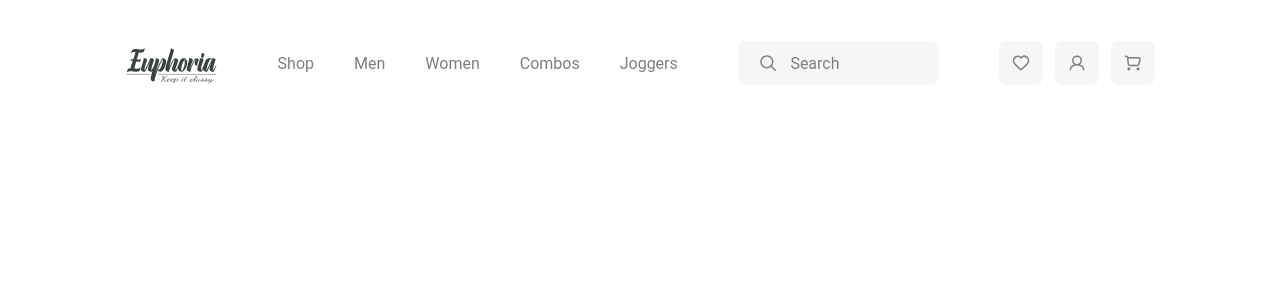
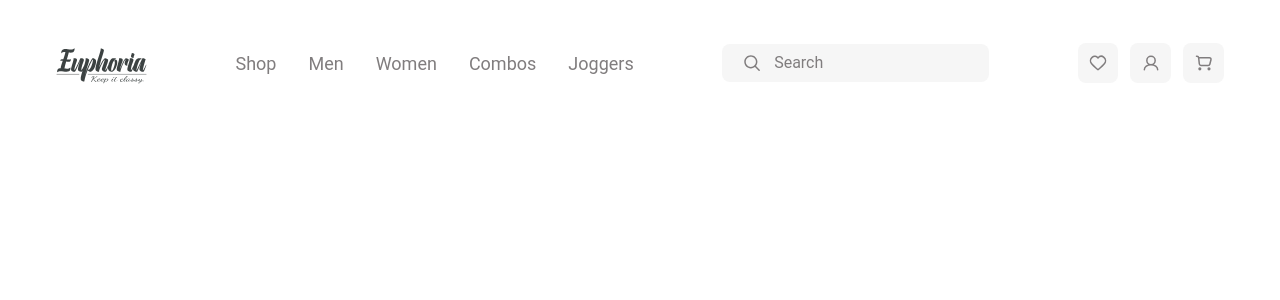
Before and after one commit to deadishov/euphoria, a React (Create React App) app: page / in a window 1280 px wide. Shown: the top 300 px of the page. Built offline with nearby package versions, Linux system fonts and the light colour scheme.

Commit message:
adding burger menu in process

```diff
--- a/src/App.tsx
+++ b/src/App.tsx
@@ -1,3 +1,4 @@
+import { Container } from '@mui/system';
 import { Header } from './components/Header';
 import { Slider } from './components/Slider';
 import './scss/app.scss'
@@ -5,10 +6,10 @@ import './scss/app.scss'
 
 function App() {
   return (
-    <div>
+    <Container>
       <Header />
       <Slider />
-    </div>
+    </Container>
   );
 }
 
--- a/src/components/Header/Header.module.scss
+++ b/src/components/Header/Header.module.scss
@@ -1,38 +1,77 @@
 .searchWrapper {
     position: relative;
-    max-width: 267px;
+    display: flex;
+    align-items: center;
+    max-width: 16.6875rem;
 
-    @media (max-width: 1300px) {
-        max-width: 200px;
+    @media (max-width: 1100px) {
+        max-width: 12.5rem;
+    }
+
+    @media (max-width: 1000px) {
+        max-width: 10.5rem;
+    }
+
+    @media (max-width: 900px) {
+        max-width: 100%;
     }
 
     .search {
+        display: flex;
+        align-items: center;
         border-radius: 8px;
         width: 100%;
         background: #F6F6F6;
         border: none;
-        padding: 12px 20px 12px 52px;
-        height: 44px;
-        font-size: 16px;
+        padding: 0.55rem 1.25rem 0.65rem 3.25rem;
+        font-size: 1rem;
 
         &::placeholder {
             color: #807D7E;
-            font-size: 16px;
+            font-size: 1rem;
         }
     }
 
     .searchImg {
         position: absolute;
-        top: 12px;
         left: 20px;
     }
 }
 
-.headerLink {
-    color: inherit;
+.linksWrapper {
+    display: flex;
+    align-items: center;
+    gap: 2.5rem;
+    color: #807D7E;
 
-    &:hover {
-        color: '#3C4242';
-        transition: 'color 0.3s'
+    @media(max-width: 1300px) {
+        gap: 2rem
+    }
+
+    @media(max-width: 1150px) {
+        gap: 1.5rem
+    }
+
+    @media(max-width: 900px) {
+        display: none;
+    }
+
+    .headerLink {
+        color: inherit;
+        font-size: 1.375rem;
+        cursor: pointer;
+        transition: color 0.2s;
+
+        @media(max-width: 1300px) {
+            font-size: 1.125rem;
+        }
+
+        @media(max-width: 1150px) {
+            font-size: 1rem;
+        }
+
+        &:hover {
+            color: #3C4242;
+        }
     }
 }
--- a/src/components/Header/index.tsx
+++ b/src/components/Header/index.tsx
@@ -1,10 +1,12 @@
-import { AppBar, Badge, Box, Link, Toolbar } from '@mui/material'
+import { AppBar, Badge, Box, Toolbar, Typography } from '@mui/material'
 import logoSvg from '../../assets/img/logo.svg'
 import searchSvg from '../../assets/img/search.svg'
 import userSvg from '../../assets/img/user.svg'
 import favSvg from '../../assets/img/favorite.svg'
 import cartSvg from '../../assets/img/cart.svg'
 import styles from './Header.module.scss'
+import IconButton from '@mui/material/IconButton';
+import MenuIcon from '@mui/icons-material/Menu';
 
 
 
@@ -13,89 +15,119 @@ export const Header = () => {
     const badgeStyles = {
         cursor: 'pointer',
         background: '#F6F6F6',
-        p: '12px',
-        borderRadius: '8px'
+        p: '.65rem',
+        borderRadius: '8px',
+    }
+
+    const appBarStyles = {
+        boxShadow: 'none',
+        pl: {
+            xl: '5rem',
+            lg: '3.5rem',
+            md: '3.5rem',
+            sm: '3.5rem',
+            xs: '3.5rem'
+        },
+        pr: {
+            xl: '5rem',
+            lg: '3.5rem',
+            md: '3.5rem',
+            sm: '3.5rem',
+            xs: '3.5rem'
+        },
+        pt: '31px',
+        pb: '32px',
+        backgroundColor: '#ffffff'
     }
 
     return (
-        <Box>
-            <AppBar sx={{
-                boxShadow: 'none',
-                pl: '102px',
-                pr: '101px',
-                pt: '31px',
-                pb: '32px',
-                backgroundColor: '#ffffff'
+        <>
+            <Box sx={{
+                display: {
+                    md: 'flex',
+                    xs: 'none',
+                }
             }}>
+                <AppBar sx={appBarStyles}>
                     <Toolbar sx={{
                         display: 'flex',
-                    justifyContent: 'space-between'
+                        alignItems: 'center',
+                        justifyContent: 'space-between',
+                        padding: {
+                            xl: 0,
+                            lg: 0,
+                            md: 0,
+                            sm: 0
+                        }
                     }}>
                         <img style={{ cursor: 'pointer' }} src={logoSvg} alt="LOGO" />
-                    <Box sx={{
-                        color: '#807D7E',
-                        display: 'flex',
-                        alignItems: 'center',
-                        gap: '40px'
-                    }}>
-                        <Link
-                            className={styles.headerLink}
-                            sx={{ color: 'inherit' }}
-                            href='#'
-                            underline='none'
-                        >
-                            Shop
-                        </Link>
-                        <Link
-                            className={styles.headerLink}
-                            sx={{ color: 'inherit' }}
-                            href='#'
-                            underline='none'
-                        >
-                            Men
-                        </Link>
-                        <Link
-                            className={styles.headerLink}
-                            sx={{ color: 'inherit' }}
-                            href='#'
-                            underline='none'
-                        >
-                            Women
-                        </Link>
-                        <Link
-                            className={styles.headerLink}
-                            sx={{ color: 'inherit' }}
-                            href='#'
-                            underline='none'
-                        >
-                            Combos
-                        </Link>
-                        <Link
-                            className={styles.headerLink}
-                            sx={{ color: 'inherit' }}
-                            href='#'
-                            underline='none'
-                        >
-                            Joggers
-                        </Link>
-                    </Box>
+                        <div className={styles.linksWrapper}>
+                            <a href='#' className={styles.headerLink}>Shop</a>
+                            <a href='#' className={styles.headerLink}>Men</a>
+                            <a href='#' className={styles.headerLink}>Women</a>
+                            <a href='#' className={styles.headerLink}>Combos</a>
+                            <a href='#' className={styles.headerLink}>Joggers</a>
+                        </div>
                         <div className={styles.searchWrapper}>
                             <input className={styles.search} placeholder='Search' type="text" />
                             <img className={styles.searchImg} src={searchSvg} alt="search-icon" />
                         </div>
-                    <Box sx={{ display: 'flex', gap: '12px' }}>
+                        <Box sx={{
+                            display: {
+                                md: 'flex',
+                                sm: 'none'
+                            },
+                            gap: {
+                                lg: '.75rem',
+                                md: '.5rem',
+                                sm: '.375rem',
+                                xs: '.25rem'
+                            }
+                        }}>
                             <Badge sx={badgeStyles} >
-                            <img src={favSvg} alt="" />
+                                <img src={favSvg} alt="Badge" />
                             </Badge>
                             <Badge sx={badgeStyles} >
-                            <img src={userSvg} alt="" />
+                                <img src={userSvg} alt="Badge" />
                             </Badge>
                             <Badge sx={badgeStyles} >
-                            <img src={cartSvg} alt="" />
+                                <img src={cartSvg} alt="Badge" />
                             </Badge>
                         </Box>
                     </Toolbar>
                 </AppBar>
             </Box>
+            <Box sx={{
+                display: {
+                    md: 'none',
+                    xs: 'flex',
+                }
+            }}>
+                <AppBar
+                    sx={appBarStyles}>
+                    <Toolbar sx={{
+                        color: '#000',
+                        display: 'flex',
+                        justifyContent: 'space-between',
+                        alignItems: 'center'
+                    }}>
+                        <img style={{ cursor: 'pointer' }} src={logoSvg} alt="LOGO" />
+                        <div className={styles.searchWrapper}>
+                            <input className={styles.search} placeholder='Search' type="text" />
+                            <img className={styles.searchImg} src={searchSvg} alt="search-icon" />
+                        </div>
+                        <IconButton
+                            size="large"
+                            edge="start"
+                            color="inherit"
+                            aria-label="open drawer"
+                            sx={{ mr: 2 }}
+                        >
+                            <MenuIcon />
+                        </IconButton>
+                    </Toolbar>
+                </AppBar>
+            </Box>
+        </>
     )
 }
```
Lines whose indentation alone changed are shown as unchanged.
